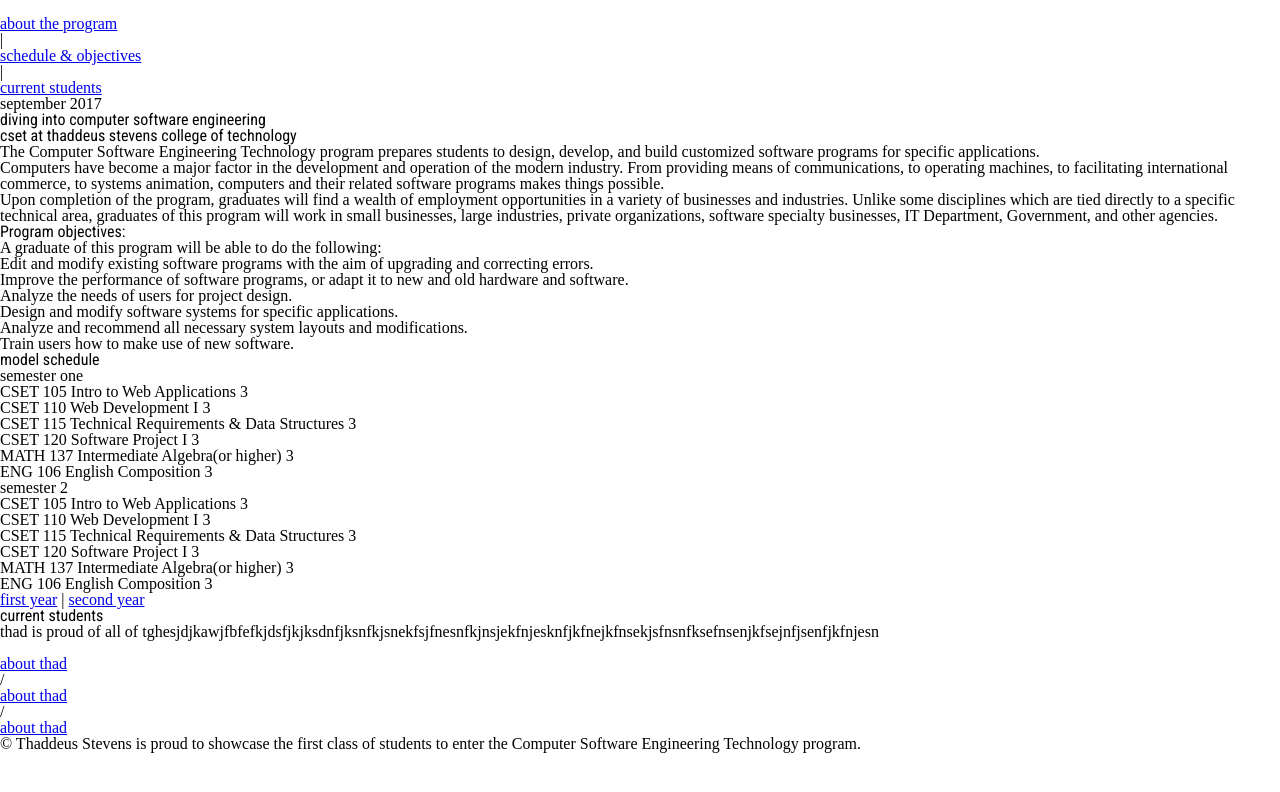
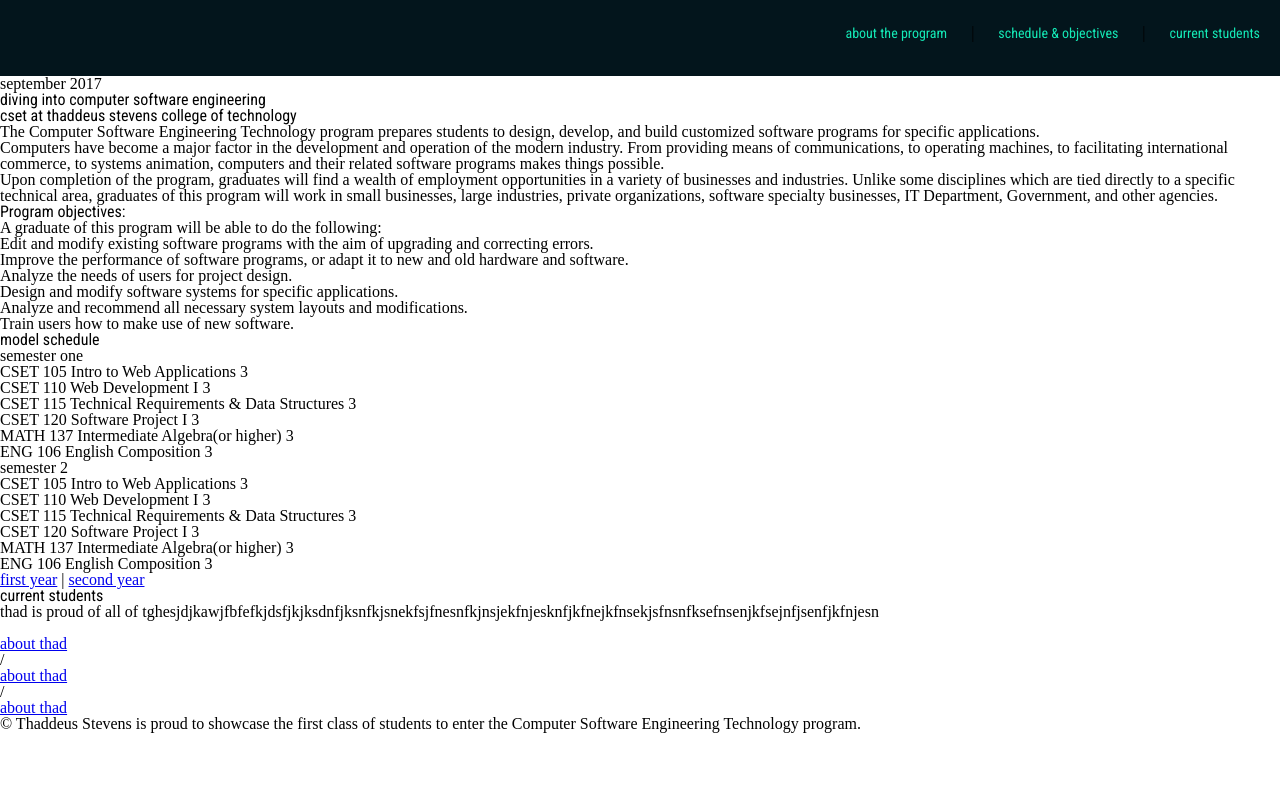
Before and after one commit to bobbyharrison/csetpage, a plain HTML site: page index.html in a window 1280 px wide. Drawn offline with Linux system fonts and the light colour scheme.

Commit message:
header stuff

```diff
--- a/index.html
+++ b/index.html
@@ -6,22 +6,22 @@
 <link href="https://fonts.googleapis.com/css?family=Roboto+Condensed:400,700|Roboto+Mono" rel="stylesheet">
 </head>
 <body>
-  <header>
-<img src="">
+  <header class="siteheader">
+<img class="logo" src="">
 
-<nav>
-  <ul>
+<nav class="header-nav">
+  <ul class="nav-links">
     <li>
-        <a href="#about-the-program">about the program</a>
+        <a href="#about-the-program" class="nav-link">about the program</a>
       </li>
 <span>|</span>
       <li>
-        <a href="#shcedule-and-objectives">schedule &amp;
+        <a href="#shcedule-and-objectives" class="nav-link">schedule &amp;
           objectives</a>
         </li>
 <span>|</span>
         <li>
-          <a href="#current-students">current students</a>
+          <a href="#current-students" class="nav-link">current students</a>
         </li>
       </ul>
     </nav>
--- a/style.css
+++ b/style.css
@@ -48,16 +48,43 @@ table {
 }
 h1, h2 {
 font-family: 'Roboto Condensed', sans-serif;
-
 }
-
-
 .mono {
 font-family: 'Roboto Mono', monospace;
 }
-
 .copy {
 font-family: 'Gorgia', serif;
+}
+/*header*/
+.siteheader {
+background-color: #03151c;
+height: 76px;
+}
 
+.nav-links li {
+display: inline-block;
+padding: 25px 20px;
 
 }
+.header-nav {
+display: inline;
+float: right;
+}
+
+.logo {
+display: inline-block;
+float: right;
+}
+
+.nav-link{
+font-family: 'Roboto Condensed', sans-serif;
+font-size: 14px;
+color: #14e9b6;
+text-decoration: none;
+}
+
+.nav-link:hover {
+text-decoration: underline;
+color: white;
+
+}
```
